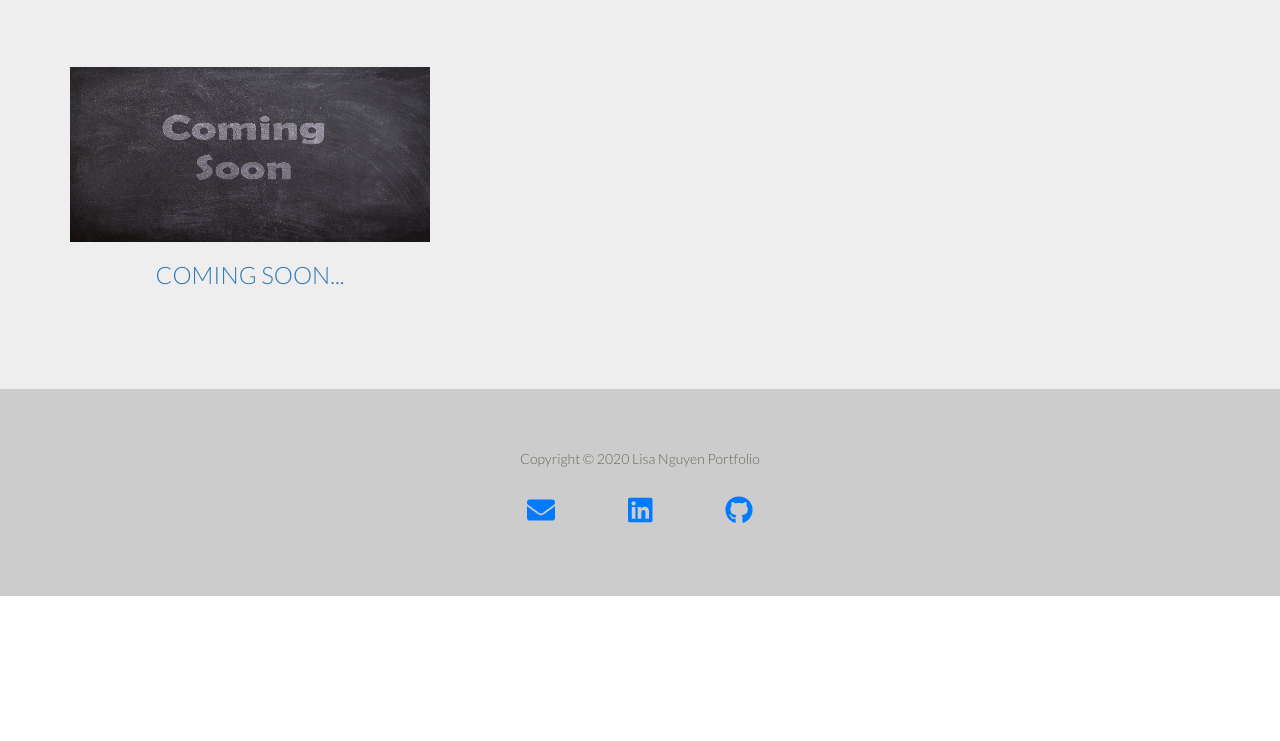
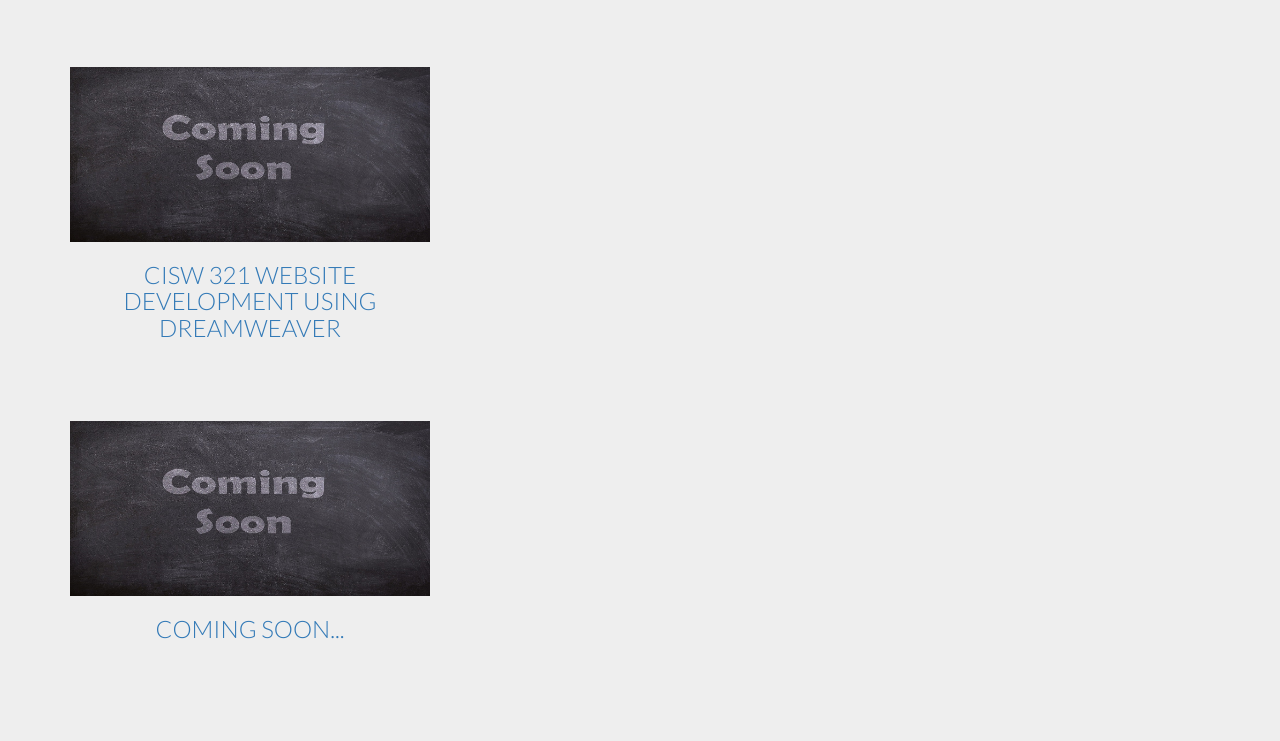
Before and after one commit to lisaluvkode/Lisa-Nguyen-Portfolio, a plain HTML site: page portfolio.html in a window 1280 px wide. Shown: the part 873-1614 px from the top of the page. Before the commit the page ends 1469 px from the top, so only its background shows below. Drawn offline with Linux system fonts and the light colour scheme.

Commit message:
Update portfolio
add new project

```diff
--- a/portfolio.html
+++ b/portfolio.html
@@ -83,6 +83,13 @@
 
   <div class="row text-center">
     <div class="col-md-4 space">
+      <a class="link_style" href="#"><img class="img-responsive img-op" src="images/coming-soon.jpg" alt="CISW 321 Dreamweaver">
+    <h3 class="text-uppercase">CISW 321 Website Development using Dreamweaver</h3></a>
+    </div>
+  </div>
+
+  <div class="row text-center">
+    <div class="col-md-4 space">
       <a class="link_style" href="#"><img class="img-responsive img-op" src="images/coming-soon.jpg" alt="coming soon">
     <h3 class="text-uppercase">Coming Soon...</h3></a>
     </div>
```
